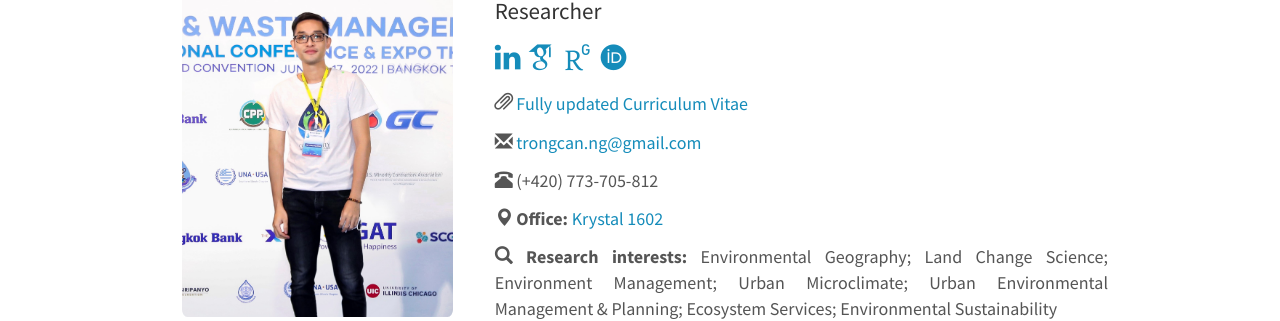
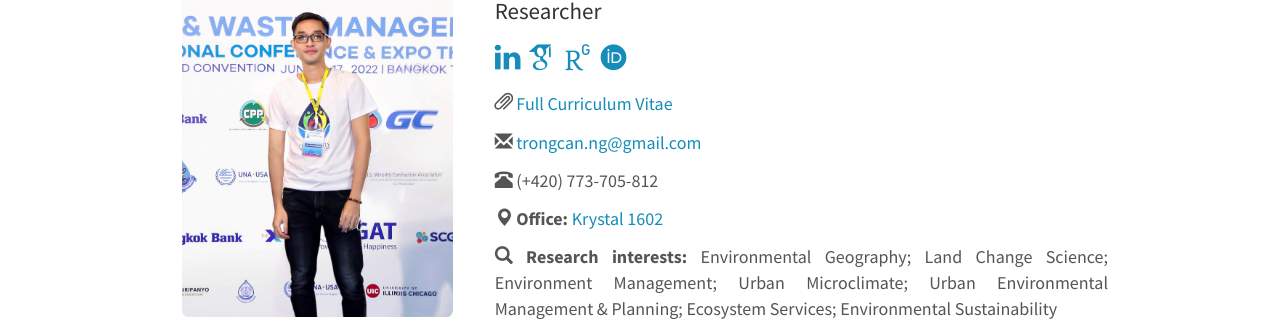
Before and after one commit to canng/cann, a Jekyll site: the page built from _pages/cv.md, in a window 1280 px wide and 900 px high. Shown: the part 194-515 px from the top of the window. Built offline with Jekyll 4.4.1, drawn with Linux system fonts in a browser that asks for light colours; nearby versions of some CDN libraries; some web fonts are replaced.

Commit message:
update cv

```diff
--- a/_pages/cv.md
+++ b/_pages/cv.md
@@ -31,7 +31,7 @@ permalink: /cv/
 [<i class="ai ai-orcid"></i>](https://orcid.org/0000-0003-0471-4062)
 </p>
 
-<i class="glyphicon glyphicon-paperclip"></i><a href="https://docs.google.com/document/d/1WfDsR307eWinxXHo8zVZfSaO4xPcsedD/edit?usp=sharing&ouid=110358112673854373714&rtpof=true&sd=true"> Fully updated Curriculum Vitae</a> <br>
+<i class="glyphicon glyphicon-paperclip"></i><a href="https://docs.google.com/document/d/1WfDsR307eWinxXHo8zVZfSaO4xPcsedD/edit?usp=sharing&ouid=110358112673854373714&rtpof=true&sd=true"> Full Curriculum Vitae</a> <br>
 
 <i class="glyphicon glyphicon-envelope"></i> <trongcan.ng@gmail.com> <br>
 
```
